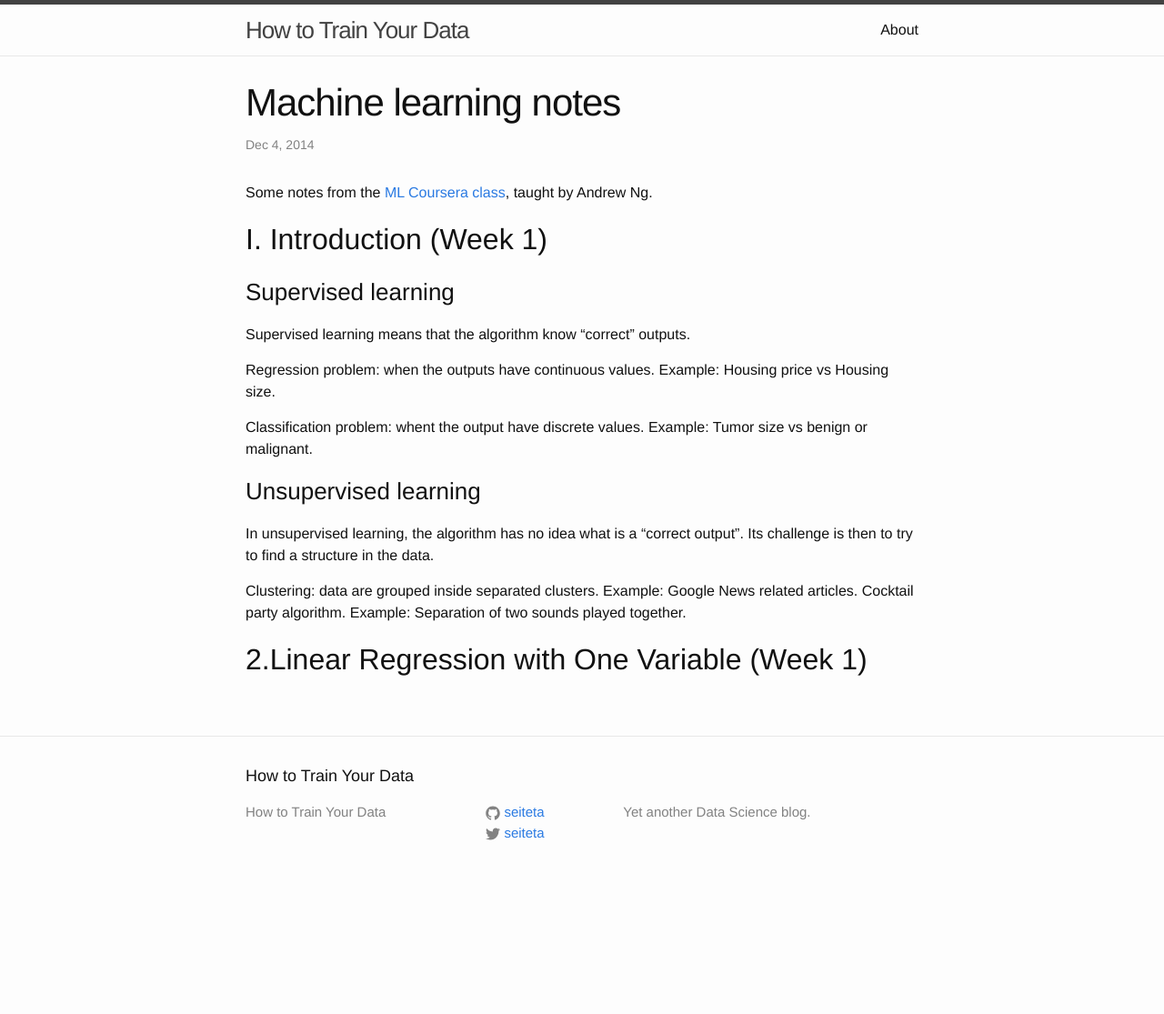
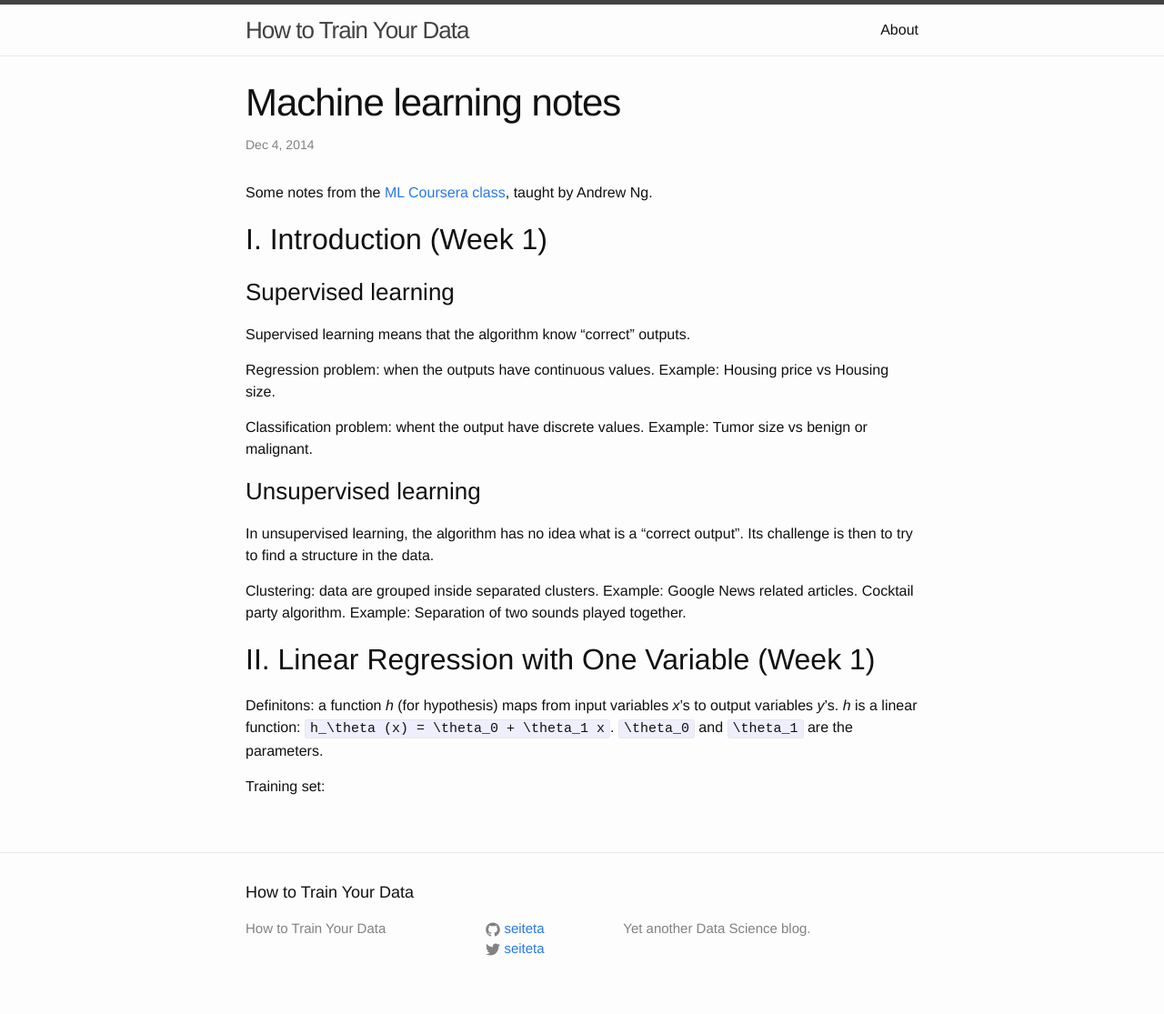
Before and after one commit to seiteta/seiteta.github.io_old, a Jekyll site: the page built from _posts/2014-12-04-machine-learning-notes.md, in a window 1280 px wide. Shown: the whole page at 91% size. Built offline with Jekyll 4.4.1, drawn with Linux system fonts in a browser that asks for light colours; before the commit the page ends 987 px from its top, so only the background shows below that.

Commit message:
Update 2014-12-04-machine-learning-notes.md

```diff
--- a/_posts/2014-12-04-machine-learning-notes.md
+++ b/_posts/2014-12-04-machine-learning-notes.md
@@ -23,4 +23,8 @@ In unsupervised learning, the algorithm has no idea what is a "correct output".
 Clustering: data are grouped inside separated clusters. Example: Google News related articles.
 Cocktail party algorithm. Example: Separation of two sounds played together.
 
-## 2.Linear Regression with One Variable (Week 1)
+## II. Linear Regression with One Variable (Week 1)
+Definitons: a function *h* (for hypothesis) maps from input variables *x*'s to output variables *y*'s.
+*h* is a linear function: `h_\theta (x) = \theta_0 + \theta_1 x`. `\theta_0` and `\theta_1` are the parameters.
+
+Training set:
```
